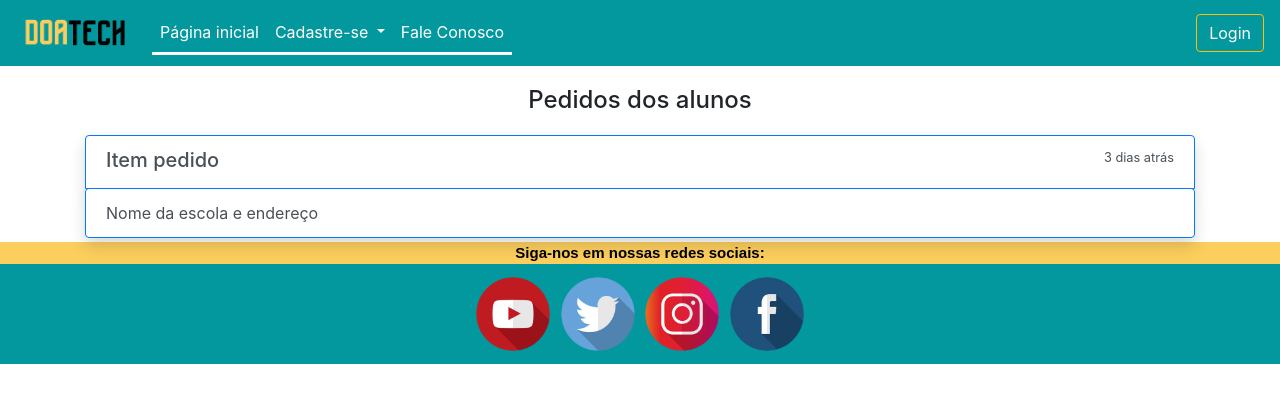
After one commit to luc0liv/Projeto_DoaTech, a PHP site: page /acessodoador.php in a window 1280 px wide. The commit adds this page. Shown: the top 403 px of the page. Run offline with PHP 8.4, Linux system fonts and the light colour scheme.

Commit message:
v 2.7 - Pgn de acesso criada p/ doador

```diff
--- /dev/null
+++ b/acessodoador.php
@@ -0,0 +1,41 @@
+<!--Essa é a página que o doador tem acesso após o Login,
+aqui ficam os pedidos dos alunos para que o doador escolha aquilo que vai doar.-->
+
+<!DOCTYPE html>
+<html lang="pt-br">
+<head>
+    <meta charset="UTF-8">
+    <meta name="viewport" content="width=device-width, initial-scale=1.0">
+    <link rel="stylesheet" href="./assets/css/main.css" type="text/css">
+    <link rel="stylesheet" href="./assets/css/acess.css" type="text/css">
+
+    <link rel="stylesheet" href="https://stackpath.bootstrapcdn.com/bootstrap/4.1.3/css/bootstrap.min.css" integrity="sha384-MCw98/SFnGE8fJT3GXwEOngsV7Zt27NXFoaoApmYm81iuXoPkFOJwJ8ERdknLPMO" crossorigin="anonymous">
+
+    <title>Pedidos dos alunos</title>
+</head>
+<body>
+<?php include_once('./navbar.php')?>
+
+<main>
+<div class="intro"><h4>Pedidos dos alunos</h4></div>
+
+<section class="container">
+<div class="list-group">
+  <a href="#" class="list-group-item list-group-item-action flex-column align-items-start shadow border border-primary">
+    <div class="d-flex w-100 justify-content-between">
+      <h5 class="mb-1">Item pedido</h5>
+      <small>3 dias atrás</small>
+    </div>
+    <p class="mb-1">Nome da escola e endereço</small>
+  </a>
+
+</div>
+</section>
+
+</main>
+
+<?php include_once('./footer.php')?>
+
+
+</body>
+</html>
--- /dev/null
+++ b/assets/css/acess.css
@@ -0,0 +1,5 @@
+.intro {
+
+    margin: 20px 0px 20px 0px;
+    text-align: center;
+}
--- a/assets/css/main.css
+++ b/assets/css/main.css
@@ -10,6 +10,8 @@
 
     border-bottom: solid 4px #FCCE5D;
 }
+
+
 
 .mensagens {
 
```
